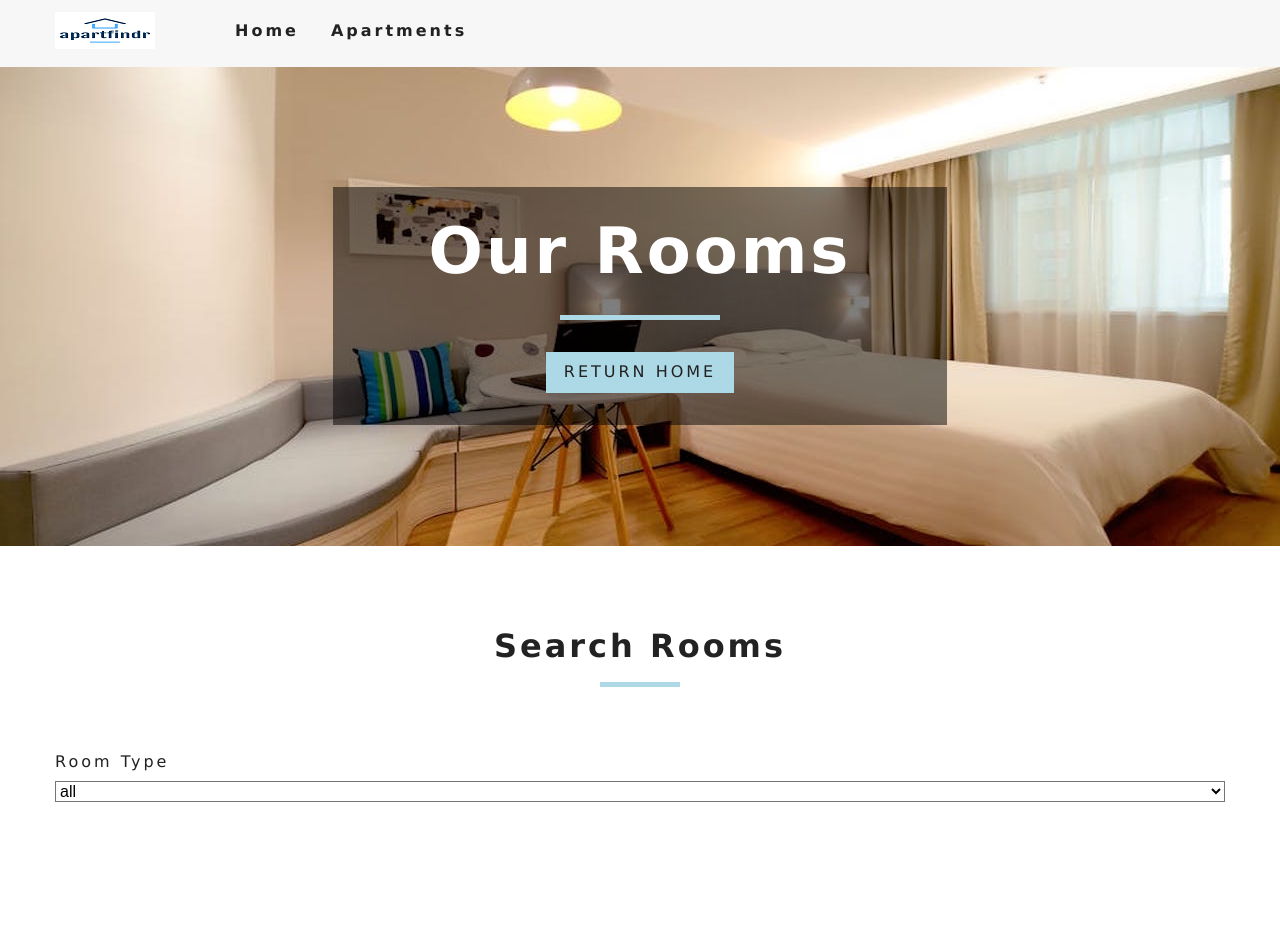
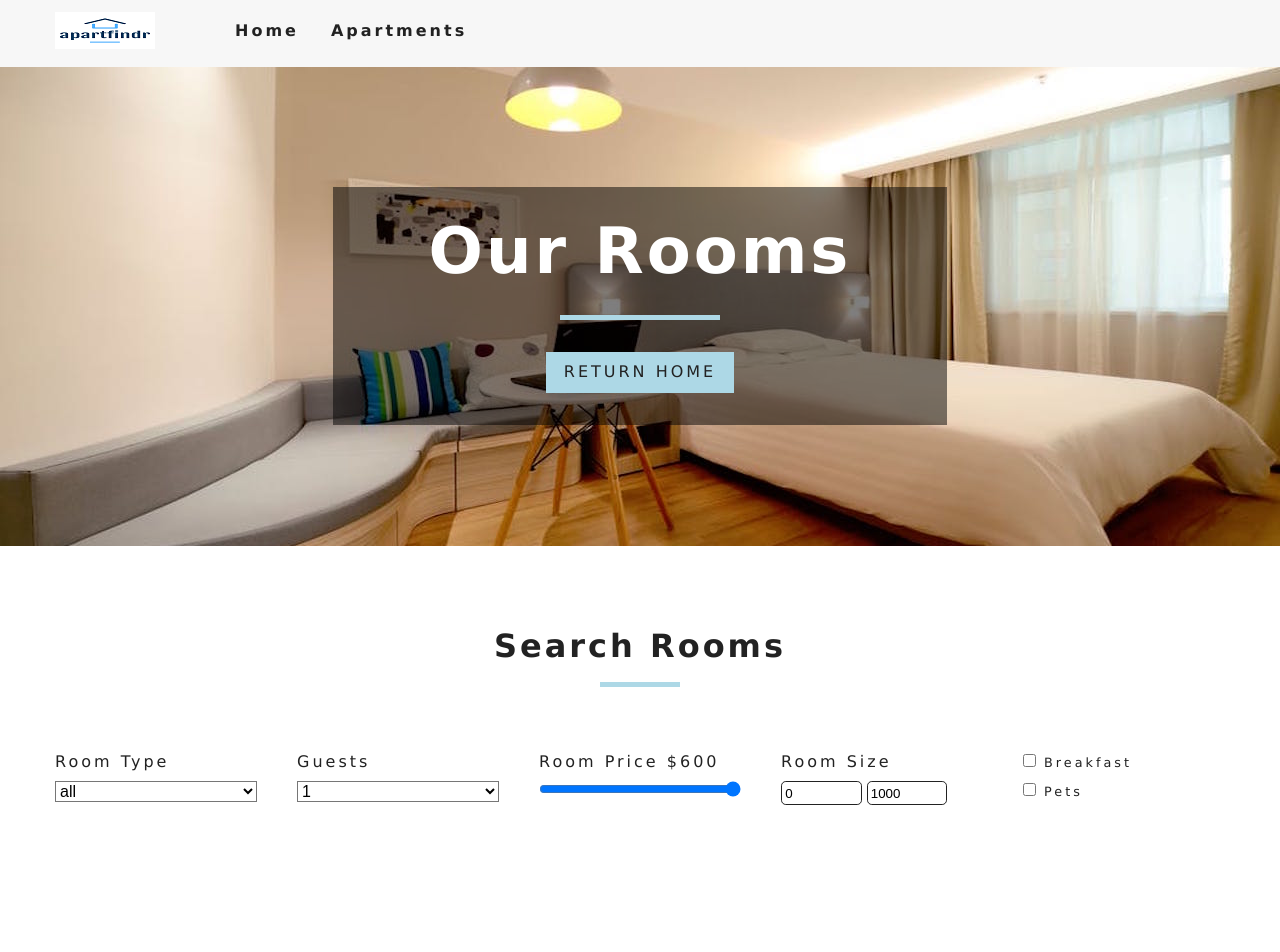
Before and after one commit to akinleyeOJ/ApartFindr, a React (Create React App) app in the folder my-app/: page /rooms in a window 1280 px wide. Shown: the top 952 px of the page. Built offline with nearby package versions, Linux system fonts and the light colour scheme.

Commit message:
add bug fixes

```diff
--- a/my-app/src/components/FeaturedRooms.js
+++ b/my-app/src/components/FeaturedRooms.js
@@ -1,6 +1,6 @@
 import React, { Component } from 'react';
 import { RoomContext } from "../context";
-import Loading from "./loading";
+import Loading from "./Loading";
 import Room from "./Room";
 import Title from "./Title";
 
--- a/my-app/src/components/RoomFilter.js
+++ /dev/null
@@ -1,50 +0,0 @@
-import React from 'react'
-import { useContext } from "react";
-import { RoomContext } from "../context";
-import Title from "../components/Title";
-
-//get all unique values
-const getUnique = (items, value ) => {
-    return [...new Set(items.map(item => item[value]))];
-};
-export default function RoomFilter({ rooms }) {
-    const context = useContext(RoomContext);
-    const {
-        handleChange,
-        type,
-        capacity,
-        price,
-        minPrice,
-        maxPrice,
-        minSize,
-        maxSize,
-        breakfast,
-        pets
-    } = context;
-
-    //get unique types
-    let types = getUnique(rooms, 'type');
-    // add all
-    types = ['all',...types];
-    //map to jsx
-    types = types.map((item, index)=>{
-    return <option value={item} key={index}>{item}</option>
-    })
-
-    return (
-        <section className="filter-container">
-         <Title title="search rooms" />
-         <form className="filter-form">
-             {/*Select type */}
-             <div className="form-group">
-                 <label htmlFor="type">room type</label>
-                 <select name="type" id="type" value={type}
-                   className="form-control" onChange={handleChange}>
-                  {types}
-                 </select>
-             </div>
-             {/* End Select type */}
-         </form>
-        </section>
-    );
-}
--- /dev/null
+++ b/my-app/src/components/RoomsFilter.js
@@ -0,0 +1,138 @@
+import React from 'react'
+import { useContext } from "react";
+import { RoomContext } from "../context";
+import Title from "./Title";
+
+//get all unique values
+const getUnique = (items, value ) => {
+    return [...new Set(items.map(item => item[value]))];
+};
+const RoomsFilter = ({ rooms }) => {
+    const context = useContext(RoomContext);
+    const {
+        handleChange,
+        type,
+        capacity,
+        price,
+        minPrice,
+        maxPrice,
+        minSize,
+        maxSize,
+        breakfast,
+        pets
+    } = context;
+
+    //get unique types
+    let types = getUnique(rooms, "type");
+    // add all
+    types = ['all', ...types];
+    //map to jsx
+    types = types.map((item, index)=> (
+    <option value={item} key={index}>
+        {item}
+        </option>
+    ));
+    //get unique capacity
+      let people = getUnique(rooms, "capacity");
+      people = people.map((item, index) => (
+            <option value={item} key={index}>
+                {item}
+            </option>
+        ));
+    return (
+        <section className="filter-container">
+         <Title title="Search Rooms" />
+         <form className="filter-form">
+             {/*Select type */}
+             <div className="form-group">
+                 <label htmlFor="type">room type</label>
+                 <select
+                        name="type"
+                        id="type"
+                        value={type}
+                        className="form-control"
+                        onChange={handleChange}
+                    >
+                        {types}
+                    </select>
+             </div>
+             {/* End Select type */}
+               {/* guests  */}
+        <div className="form-group">
+          <label htmlFor="capacity">Guests</label>
+          <select
+            name="capacity"
+            id="capacity"
+            onChange={handleChange}
+            className="form-control"
+            value={capacity}
+          >
+            {people}
+          </select>
+        </div>
+        {/* end of guests */}
+        {/* room price */}
+        <div className="form-group">
+          <label htmlFor="price">room price ${price}</label>
+          <input
+            type="range"
+            name="price"
+            min={minPrice}
+            max={maxPrice}
+            id="price"
+            value={price}
+            onChange={handleChange}
+            className="form-control"
+          />
+        </div>
+        {/* end of room price*/}
+        {/* size */}
+        <div className="form-group">
+          <label htmlFor="price">room size </label>
+          <div className="size-inputs">
+            <input
+              type="number"
+              name="minSize"
+              value={minSize}
+              onChange={handleChange}
+              className="size-input"
+            />
+            <input
+              type="number"
+              name="maxSize"
+              value={maxSize}
+              onChange={handleChange}
+              className="size-input"
+            />
+          </div>
+        </div>
+        {/* end of select type */}
+        {/* extras */}
+        <div className="form-group">
+          <div className="single-extra">
+            <input
+              type="checkbox"
+              name="breakfast"
+              id="breakfast"
+              checked={breakfast}
+              onChange={handleChange}
+            />
+            <label htmlFor="breakfast">breakfast</label>
+          </div>
+          <div className="single-extra">
+            <input
+              type="checkbox"
+              name="pets"
+              checked={pets}
+              onChange={handleChange}
+            />
+            <label htmlFor="breakfast">pets</label>
+          </div>
+        </div>
+        {/* end of extras type */}
+      </form>
+    </section>
+  );
+};
+
+export default RoomsFilter;
--- a/my-app/src/context.js
+++ b/my-app/src/context.js
@@ -58,20 +58,62 @@ class RoomProvider extends Component {
     };
     handleChange = event => {
         const target = event.target
-        const value = event.type === 'checkbox' ?
-        target.checked:target.value
+        const value = target.type === 'checkbox' ?
+        target.checked : target.value
         const name = event.target.name;
-        this.setState({
+        this.setState(
+            {
             [name]:value
-        },this.filterRooms)
+        },
+        this.filterRooms
+        );
     };
     filterRooms = () => {
-        console.log("hello");
+       let{
+           rooms, type, capacity, price, minSize, maxSize, breakfast, pets
+       } = this.state
+       //all the rooms
+       let tempRooms = [...rooms];
+       //transform value
+       capacity = parseInt(capacity);
+       price = parseInt(price)
+
+
+       //filter by type
+       if(type !== "all"){
+           tempRooms = tempRooms.filter(room => room.type === type)
+       }
+
+       //filter by capacity
+       if(capacity !==1){
+           tempRooms = tempRooms.filter(room => room.capacity >= capacity);
+       }
+       // filter by price
+       tempRooms = tempRooms.filter(room => room.price <= price);
+
+       //filter by size
+       tempRooms = tempRooms.filter(room => room.size >=minSize && room.size <= maxSize)
+
+       //filter by breakfast
+       if (breakfast) {
+           tempRooms = tempRooms.filter(room =>
+            room.breakfast === true)
+       }
+       //filter by pets
+       if (pets) {
+        tempRooms = tempRooms.filter(room =>
+         room.pets === true);
+    }
+
+       // change state
+       this.setState({
+           sortedRooms: tempRooms
+       })
     };
     render() {
         return (
         <RoomContext.Provider
-          value={{ ...this.state, getRoom: this.getRoom }}>
+          value={{ ...this.state, getRoom: this.getRoom, handleChange: this.handleChange }}>
             {this.props.children}
         </RoomContext.Provider>
         );
@@ -82,9 +124,11 @@ const RoomConsumer = RoomContext.Consumer;
 
 export function withRoomConsumer(Component){
     return function ConsumerWrapper(props){
-        return <RoomConsumer>
+        return (
+        <RoomConsumer>
             {value => <Component {...props} context={value}/>}
         </RoomConsumer>
+        );
     }
 }
 
--- a/my-app/src/index.js
+++ b/my-app/src/index.js
@@ -11,8 +11,7 @@ ReactDOM.render(
      <Router>
          <App />
      </Router>
-  </RoomProvider>
-  ,
+  </RoomProvider>,
   document.getElementById('root')
 );
 
--- a/my-app/src/pages/Rooms.js
+++ b/my-app/src/pages/Rooms.js
@@ -2,7 +2,7 @@ import React from 'react'
 import Hero from '../components/Hero';
 import Banner from "../components/Banner";
 import {Link} from 'react-router-dom';
-import RoomContainer from "../components/RoomContainer";
+import RoomsContainer from "../components/RoomsContainer";
 
 const Rooms = () => {
     return (
@@ -14,7 +14,7 @@ const Rooms = () => {
                 </Link>
              </Banner>
     </Hero>
-    <RoomContainer />
+    <RoomsContainer />
     </>
            );
 };
--- a/my-app/src/pages/SingleRoom.js
+++ b/my-app/src/pages/SingleRoom.js
@@ -59,7 +59,11 @@ const [mainImg,...defaultImg] = images;
                  ))}
              </div>
              <div className="single-room-info">
-                <article className="desc">
+             <article className="desc">
+              <h3>details</h3>
+              <p>{description}</p>
+            </article>
+                <article className="info">
                     <h3>info</h3>
                     <h6>price : #{price}</h6>
                     <h6>size: ${size}Sqft</h6>
```
Also changed, not shown: my-app/src/components/RoomsContainer.js (renamed from my-app/src/components/RoomContainer.js, +5 -6 lines), my-app/src/components/RoomsList.js (renamed from my-app/src/components/RoomList.js).
